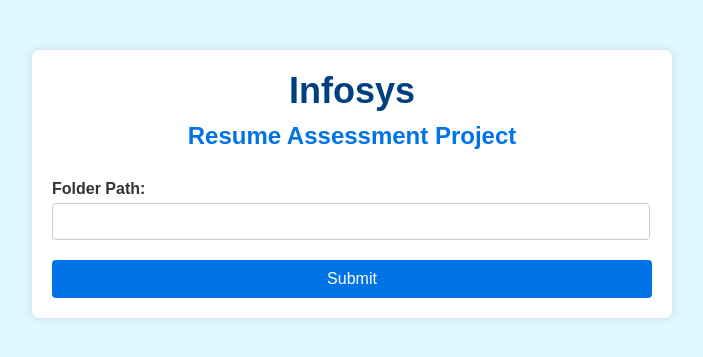
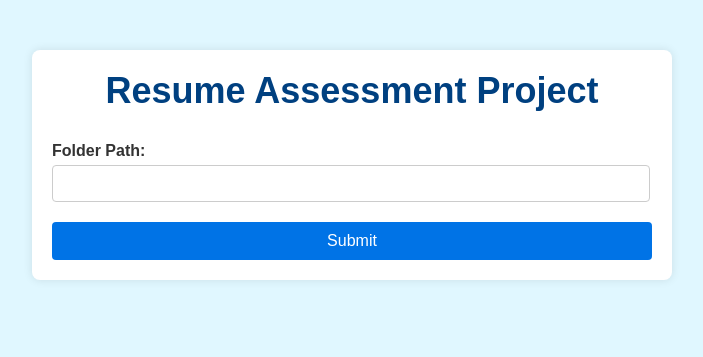
Before and after one commit to amiinsheiikh/Resume-Parser, a Flask app: page / in a window 1280 px wide. Shown: the top 357 px of the page, without its empty margins (288-991 px from the left). Run offline with Flask 3, Linux system fonts and the light colour scheme.

Commit message:
Final Commit

```diff
--- a/templates/upload.html
+++ b/templates/upload.html
@@ -64,8 +64,7 @@
 <body>
     <div class="container">
         <div class="header">
-            <h1>Infosys</h1>
-            <h2>Resume Assessment Project</h2>
+            <h1>Resume Assessment Project</h1>
         </div>
         <form action="/assess" method="post">
             <label for="folder_path">Folder Path:</label>
```
Also changed, not shown: 1 other file.
